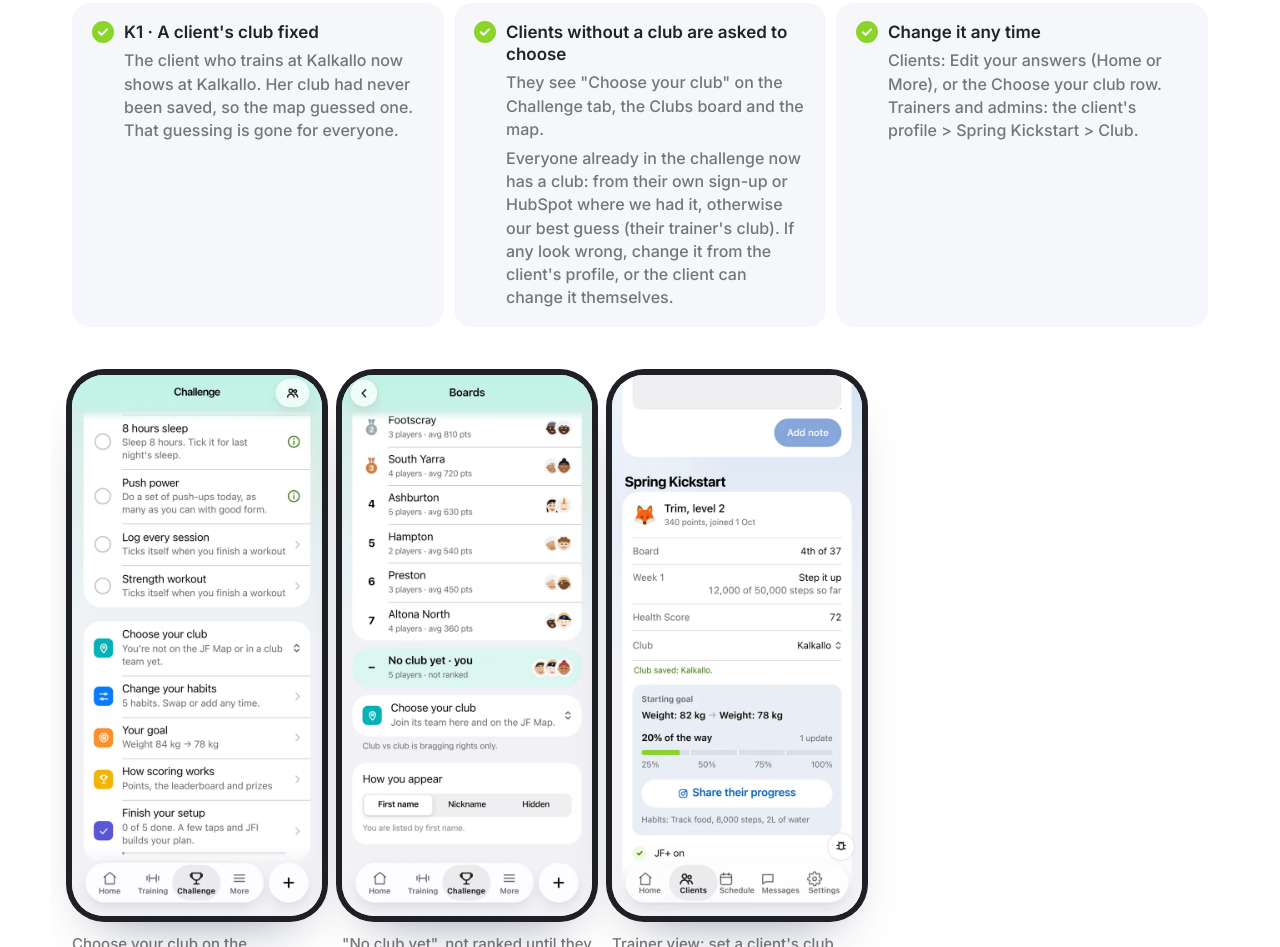
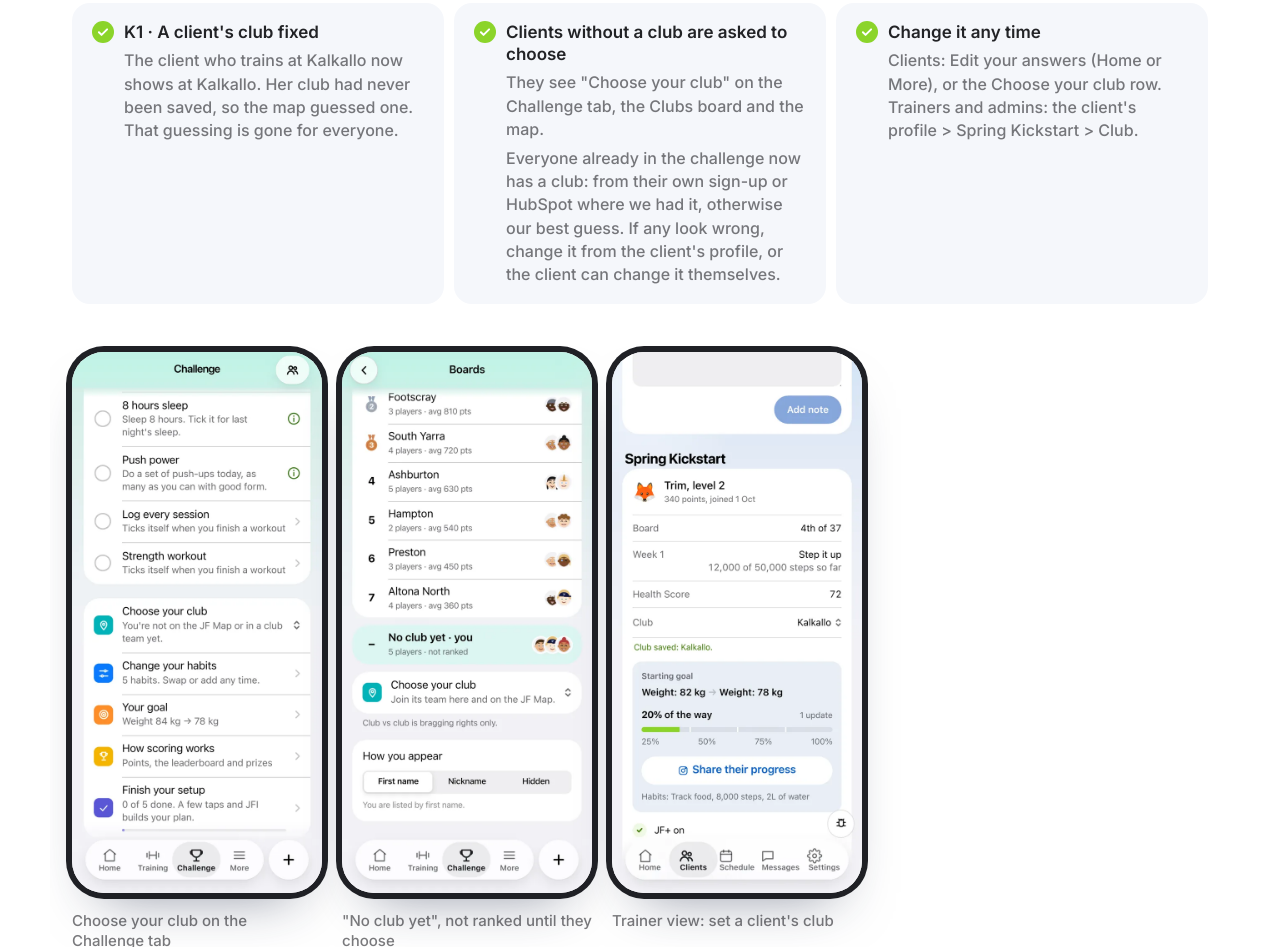
Before and after one commit to jamie185/jfcoach-v2-gabrielle-1002, a plain HTML site: page index.html in a window 1280 px wide. Shown: the part 4085-5032 px from the top of the page. Drawn offline with Linux system fonts and the light colour scheme.

Commit message:
Clubs wording

```diff
--- a/index.html
+++ b/index.html
@@ -135,7 +135,7 @@ footer{padding:56px 22px 90px;text-align:center;font-size:14px;color:var(--cap)}
     <p class="sub reveal">No more guessed clubs. Clients pick, trainers can correct.</p>
     <ul class="items">
       <li><b><span class="tk"></span>K1 · A client's club fixed</b><p>The client who trains at Kalkallo now shows at Kalkallo. Her club had never been saved, so the map guessed one. That guessing is gone for everyone.</p></li>
-      <li><b><span class="tk"></span>Clients without a club are asked to choose</b><p>They see "Choose your club" on the Challenge tab, the Clubs board and the map.</p><p>Everyone already in the challenge now has a club: from their own sign-up or HubSpot where we had it, otherwise our best guess (their trainer's club). If any look wrong, change it from the client's profile, or the client can change it themselves.</p></li>
+      <li><b><span class="tk"></span>Clients without a club are asked to choose</b><p>They see "Choose your club" on the Challenge tab, the Clubs board and the map.</p><p>Everyone already in the challenge now has a club: from their own sign-up or HubSpot where we had it, otherwise our best guess. If any look wrong, change it from the client's profile, or the client can change it themselves.</p></li>
       <li><b><span class="tk"></span>Change it any time</b><p>Clients: Edit your answers (Home or More), or the Choose your club row. Trainers and admins: the client's profile &gt; Spring Kickstart &gt; Club.</p></li>
     </ul>
     <div class="rail">
```
